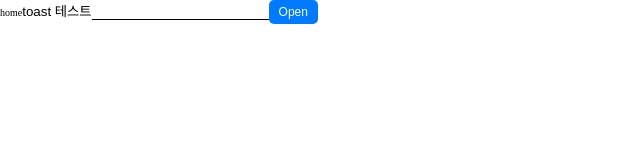
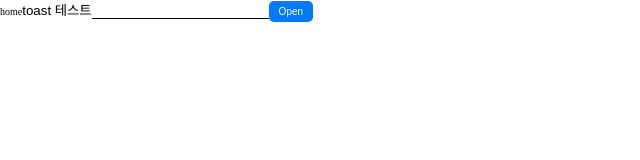
Before and after one commit to G1int/Glint_FE, a React (Vite) app: page / in a window 1280 px wide. Shown: the top 160 px of the page, without its empty margins (0-640 px from the left). Built offline with nearby package versions, Linux system fonts and the light colour scheme; what emotion-reset would draw is missing.

Commit message:
feat: 버튼 css 수정 (size props로 받아서 처리/border: 0 으로 수정) (#3)

```diff
--- a/src/components/buttons/Button.styled.ts
+++ b/src/components/buttons/Button.styled.ts
@@ -1,31 +1,21 @@
+import { css } from "@emotion/react";
 import styled from "@emotion/styled";
 
-export const ButtonWrapper = styled.div`
-  position: relative;
-  display: inline-block;
-`;
-
-export const ButtonContent = styled.button`
-  padding: 10px 20px;
-  font-size: 16px;
-  border: none;
+export const Button = styled.button<{ size?: "sm" | "lg" }>`
+  ${({ size }) => css`
+    padding: ${
+      size === "sm" ? "5px 10px" : size === "lg" ? "15px 30px" : "10px 20px"
+    };
+    font-size: ${size === "sm" ? "1rem" : size === "lg" ? "2rem" : "1.5rem"};
+    border: 0; // NOTE: 디자인 시스템에 따라 변경 예정
     border-radius: 5px;
     cursor: pointer;
-  background-color: #007bff;
-  color: #ffffff;
+    background-color: #007bff;  //NOTE: 컬러는 디자인 시스템에 따라 변경 예정
+    color: #ffffff; //NOTE: 컬러는 디자인 시스템에 따라 변경 예정
     transition: background-color 0.3s ease;
 
     &;hover {
-    background-color: #0056b3;
+      background-color: #0056b3; //NOTE: 컬러는 디자인 시스템에 따라 변경 예정
     }
-
-  &.sm {
-    padding: 5px 10px;
-    font-size: 12px;
-  }
-
-  &.lg {
-    padding: 15px 30px;
-    font-size: 20px;
-  }
+  `}
 `;
--- a/src/components/buttons/Button.tsx
+++ b/src/components/buttons/Button.tsx
@@ -2,18 +2,16 @@ import * as S from "./Button.styled";
 
 interface ButtonProps {
   children?: React.ReactNode;
-  size?: "sm" | "lg";
+  size?: "sm" | "lg"; // NOTE: 디자인 시스템에 따라 수정 예정
   // disabled?: boolean;
   onClick?: () => void;
 }
 
 const Button = ({ children, size, onClick }: ButtonProps) => {
   return (
-    <S.ButtonWrapper>
-      <S.ButtonContent className={`${size}`} onClick={onClick}>
-        {children}
-      </S.ButtonContent>
-    </S.ButtonWrapper>
+    <S.Button size={size} onClick={onClick}>
+      {children}
+    </S.Button>
   );
 };
 
```
Lines whose indentation alone changed are shown as unchanged.
